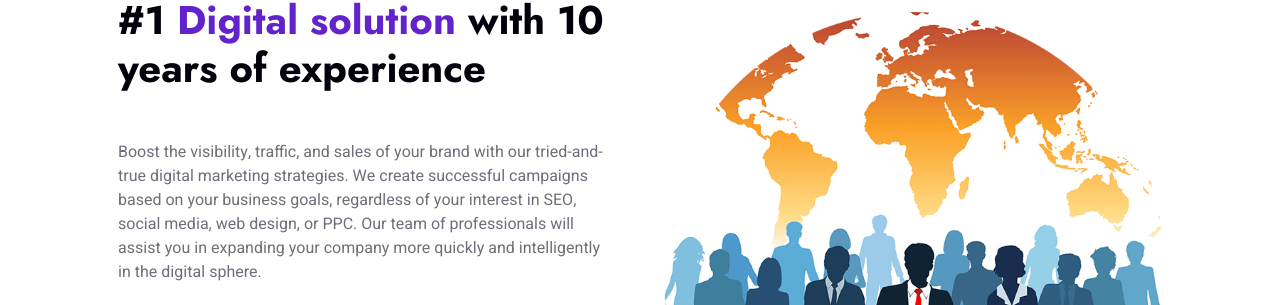
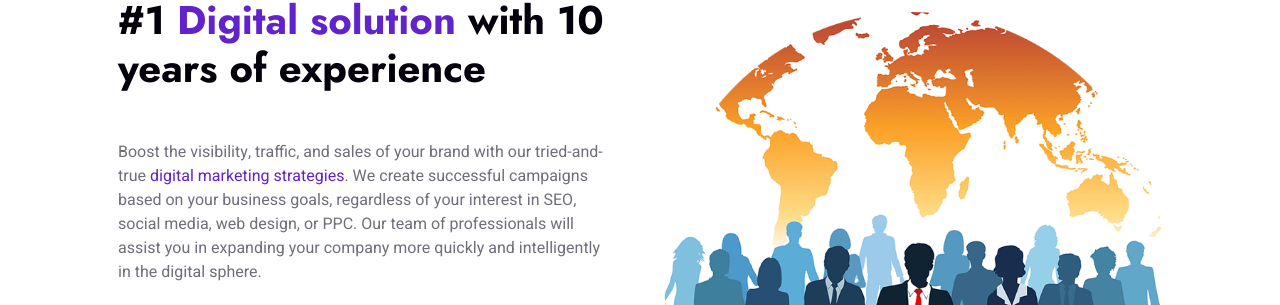
Before and after one commit to Bagya-digi-world/test, a plain HTML site: page about.html in a window 1280 px wide. Shown: the part 1253-1558 px from the top of the page. Drawn offline with nearby package versions, Linux system fonts and the light colour scheme.

Commit message:
Update about.html

```diff
--- a/about.html
+++ b/about.html
@@ -211,7 +211,7 @@
                     <div class="col-lg-6 wow fadeInUp" data-wow-delay="0.1s">
                         <p class="section-title text-secondary">About Us<span></span></p>
                         <h1 class="mb-5">#1 <a href="https://en.wikipedia.org/wiki/Digital_marketing">Digital solution</a>  with 10 years of experience</h1>
-                        <p class="mb-4">Boost the visibility, traffic, and sales of your brand with our tried-and-true digital marketing strategies. We create successful campaigns based on your business goals, regardless of your interest in SEO, social media, web design, or PPC. Our team of professionals will assist you in expanding your company more quickly and intelligently in the digital sphere.</p>
+                        <p class="mb-4">Boost the visibility, traffic, and sales of your brand with our tried-and-true <a href="https://bagya-digi-world.netlify.app/service">digital marketing strategies</a>. We create successful campaigns based on your business goals, regardless of your interest in SEO, social media, web design, or PPC. Our team of professionals will assist you in expanding your company more quickly and intelligently in the digital sphere.</p>
                         <div class="skill mb-4">
                             <div class="d-flex justify-content-between">
                                 <p class="mb-2">Digital Marketing</p>
```
